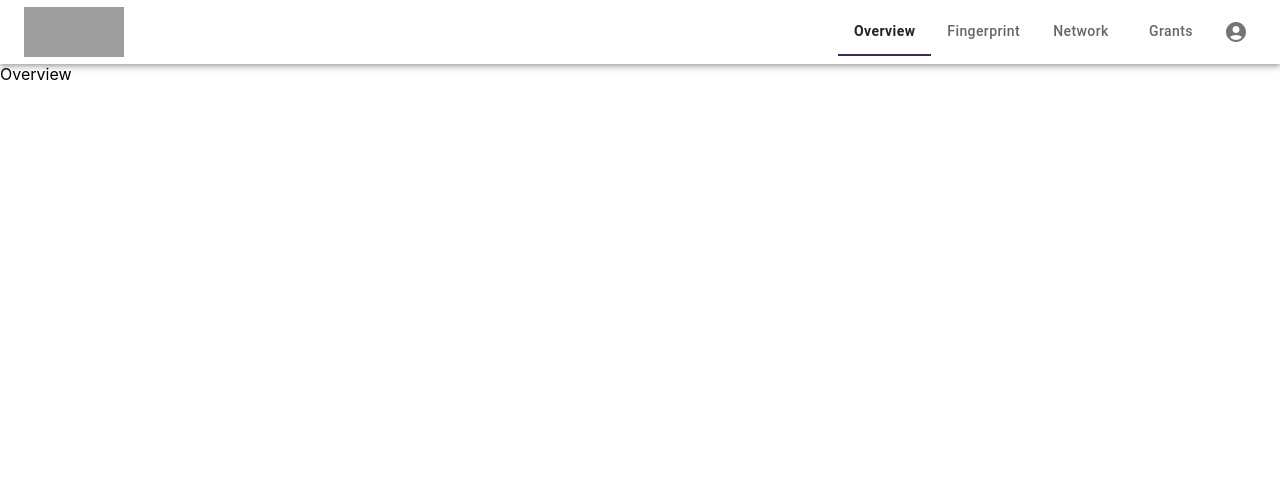
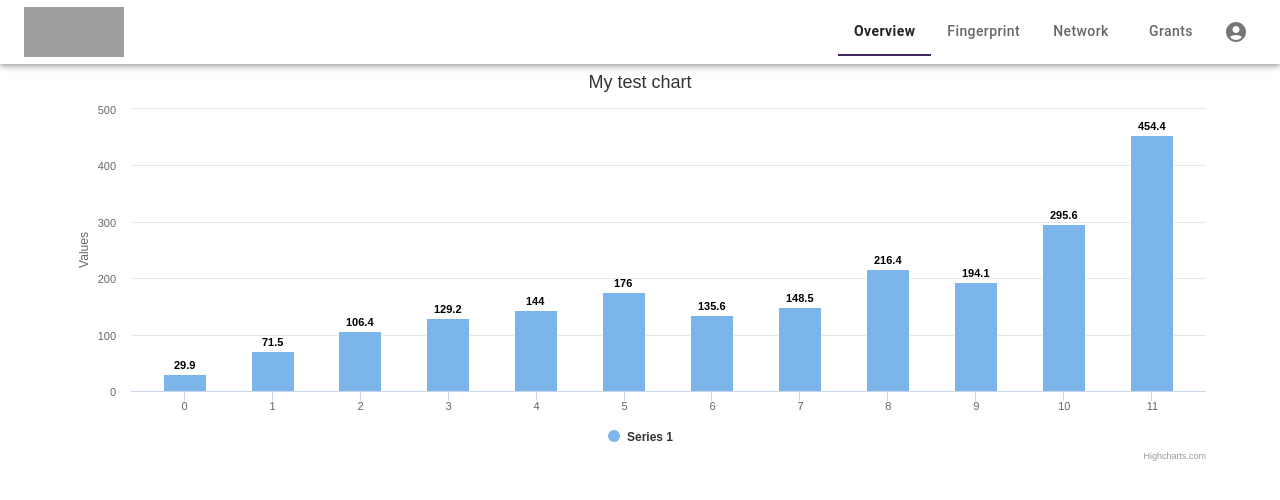
Before and after one commit to seanmadondo/cmdt-client, a Next.js app: page /overview in a window 1280 px wide. Shown: the top 500 px of the page. Built offline with nearby package versions, Linux system fonts and the light colour scheme; grey boxes are pictures that could not be loaded.

Commit message:
Testing Highcharts

```diff
--- /dev/null
+++ b/charts/chart.tsx
@@ -0,0 +1,29 @@
+import React from "react";
+import Highcharts from "highcharts";
+import HighchartsReact from "highcharts-react-official";
+
+const options = {
+  chart: {
+    type: "column",
+    style: {
+      fontFamily: "Arial",
+    },
+  },
+  title: {
+    text: "My test chart",
+  },
+
+  series: [
+    {
+      data: [
+        29.9, 71.5, 106.4, 129.2, 144.0, 176.0, 135.6, 148.5, 216.4, 194.1,
+        295.6, 454.4,
+      ],
+      dataLabels: { enabled: true },
+    },
+  ],
+};
+
+export const TestChart = () => {
+  return <HighchartsReact highcharts={Highcharts} options={options} />;
+};
--- a/components/Layout.tsx
+++ b/components/Layout.tsx
@@ -3,6 +3,7 @@ import Head from "next/head";
 import { Navbar } from "./Navbar";
 import { ThemeProvider } from "@mui/material/styles";
 import theme from "../styles/theme";
+import { Container } from "@mui/material";
 
 interface LayoutProps {
   children: ReactNode;
@@ -17,7 +18,7 @@ export const Layout = ({ children }: LayoutProps) => {
         <link rel="icon" href="/favicon.ico" />
       </Head>
       <Navbar />
-      {children}
+      <Container maxWidth={"lg"}>{children}</Container>
     </ThemeProvider>
   );
 };
--- a/package.json
+++ b/package.json
@@ -13,6 +13,8 @@
     "@fontsource/roboto": "^4.5.1",
     "@mui/icons-material": "^5.3.1",
     "@mui/material": "^5.3.1",
+    "highcharts": "^9.3.3",
+    "highcharts-react-official": "^3.1.0",
     "next": "12.0.8",
     "react": "17.0.2",
     "react-dom": "17.0.2"
--- a/pages/overview.tsx
+++ b/pages/overview.tsx
@@ -1,7 +1,12 @@
 import type { NextPage } from "next";
+import { TestChart } from "../charts/chart";
 
 const Overview: NextPage = () => {
-  return <div>Overview</div>;
+  return (
+    <div>
+      <TestChart />
+    </div>
+  );
 };
 
 export default Overview;
```
Also changed, not shown: 1 other file (tests, documents, lock files or other folders).
